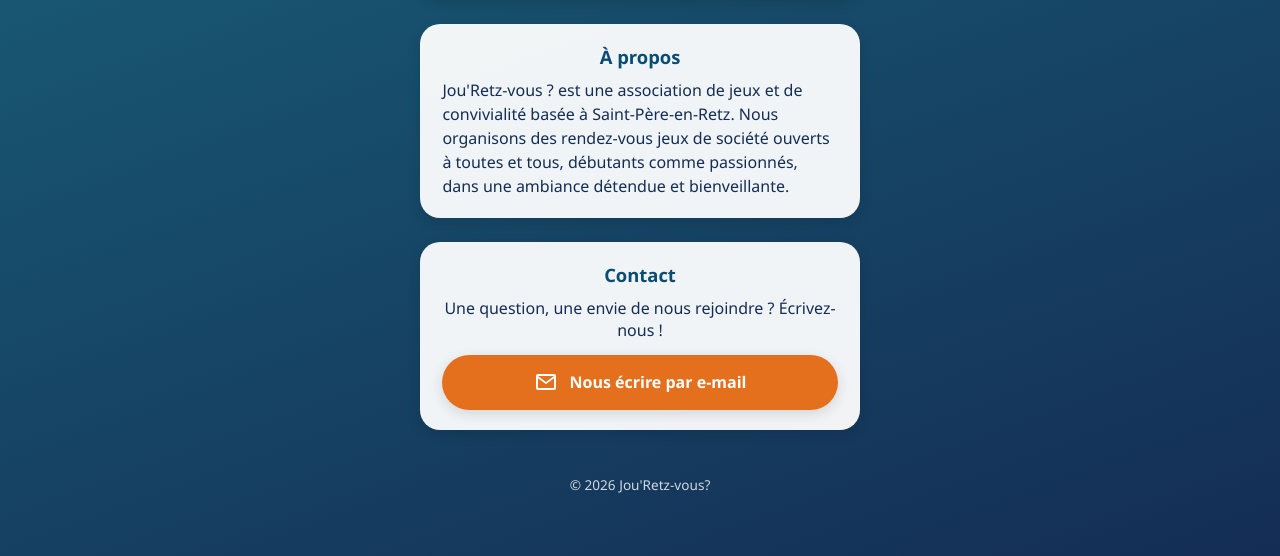
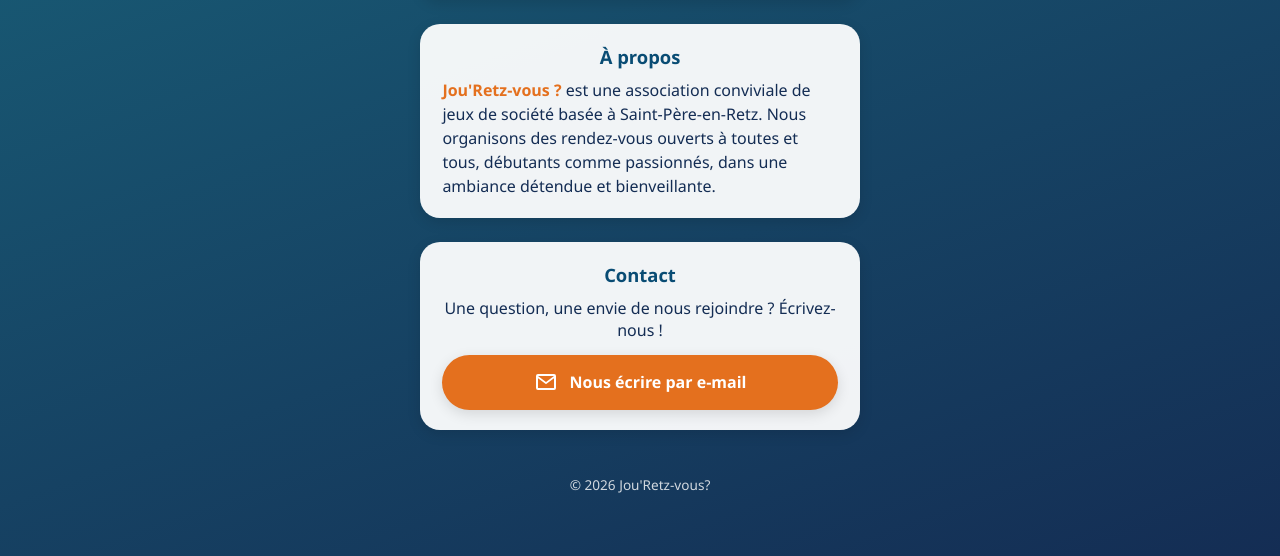
Before and after one commit to Jou-Retz-Vous/Jou-Retz-Vous.github.io, a plain HTML site: page index.html in a window 1280 px wide. Shown: the part 1120-1676 px from the top of the page. Drawn offline with Linux system fonts and the light colour scheme.

Commit message:
Rework About wording: conviviale vs et de convivialite, highlight brand name

```diff
--- a/index.html
+++ b/index.html
@@ -66,10 +66,10 @@
     <section class="about" id="about" aria-label="À propos">
       <h2>À propos</h2>
       <p>
-        Jou'Retz-vous&nbsp;? est une association de jeux et de convivialité
-        basée à Saint-Père-en-Retz. Nous organisons des rendez-vous jeux de
-        société ouverts à toutes et tous, débutants comme passionnés, dans
-        une ambiance détendue et bienveillante.
+        <strong class="brand-name">Jou'Retz-vous&nbsp;?</strong> est une association
+        conviviale de jeux de société basée à Saint-Père-en-Retz. Nous
+        organisons des rendez-vous ouverts à toutes et tous, débutants comme
+        passionnés, dans une ambiance détendue et bienveillante.
       </p>
     </section>
 
--- a/style.css
+++ b/style.css
@@ -202,6 +202,10 @@ body {
   line-height: 1.5;
 }
 
+.brand-name {
+  color: var(--accent);
+}
+
 .contact p {
   margin: 0 0 0.9rem;
   text-align: center;
```
